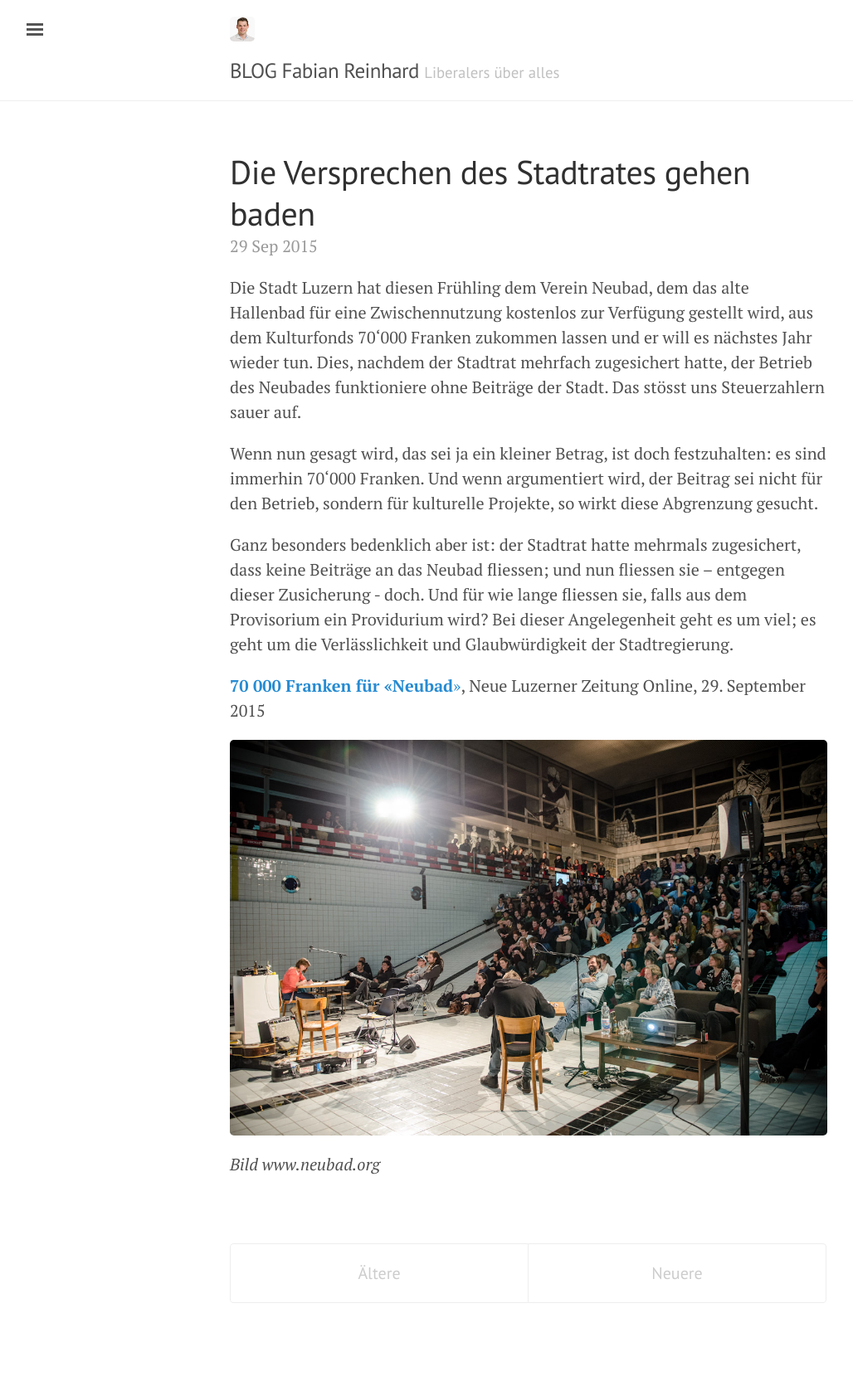
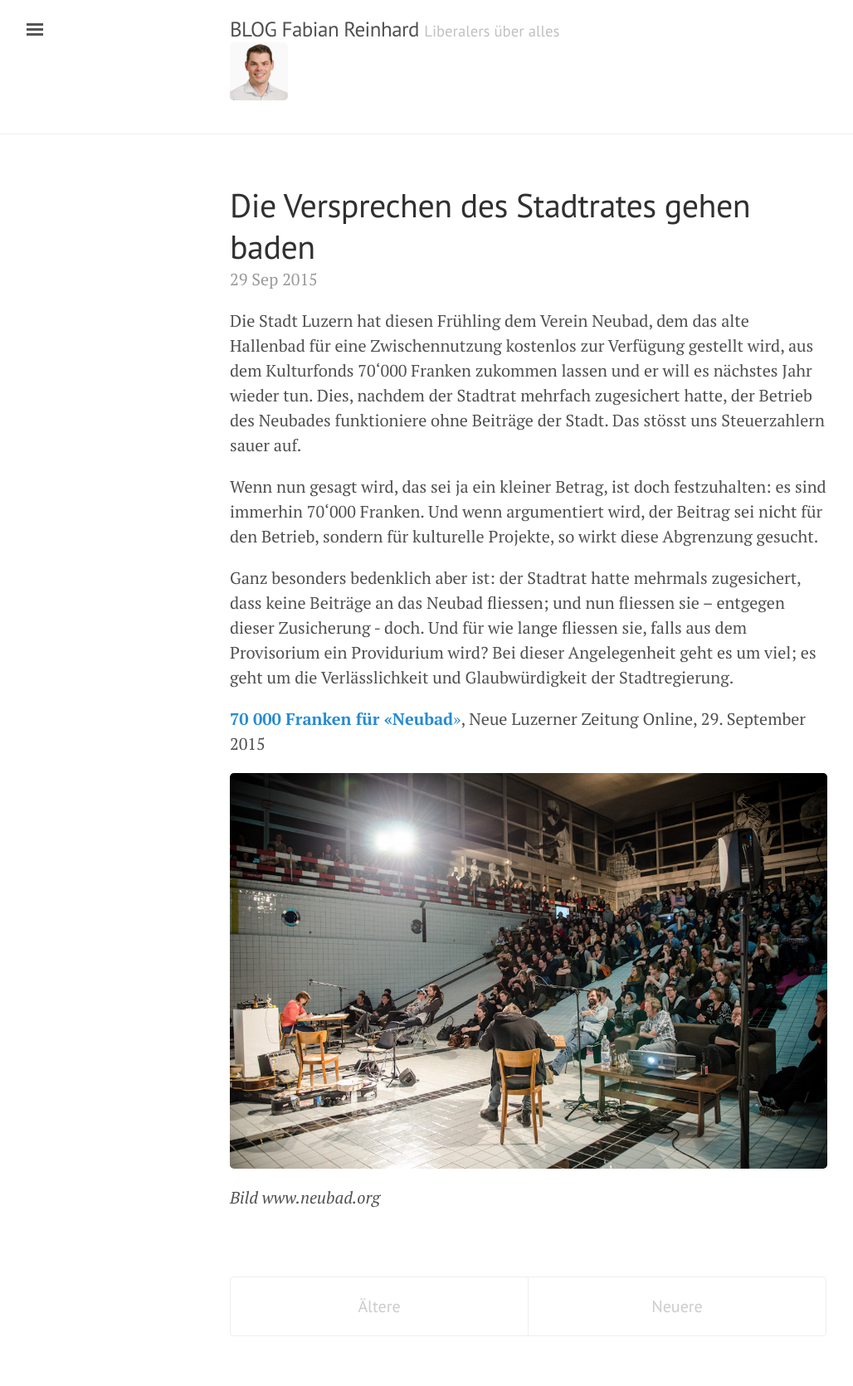
Before and after one commit to freinhard/freinhard.github.io, a Jekyll site: the page built from index.html, in a window 1280 px wide. Shown: the whole page at 83% size, without its empty margins (3-1031 px from the left). Built offline with Jekyll 4.4.1, drawn with Linux system fonts in a browser that asks for light colours; the list of posts is cut into pages by our own code; before the commit the page ends 1631 px from its top, so only the background shows below that.

Commit message:
Move image down

```diff
--- a/_layouts/default.html
+++ b/_layouts/default.html
@@ -14,11 +14,11 @@
         <div class="container">
           <h3 class="masthead-title">
             <a href="{{ site.baseurl }}/" title="Home">
-                <img src="{{ site.url }}/public/assets/fr.png" height="30" width="30" />
                 {{ site.title }}
             </a>
             <small>{{ site.tagline }}</small>
           </h3>
+          <img src="{{ site.url }}/public/assets/fr.png" title="Fabian Reinhard" height="70" width="70" />
         </div>
       </div>
 
```
